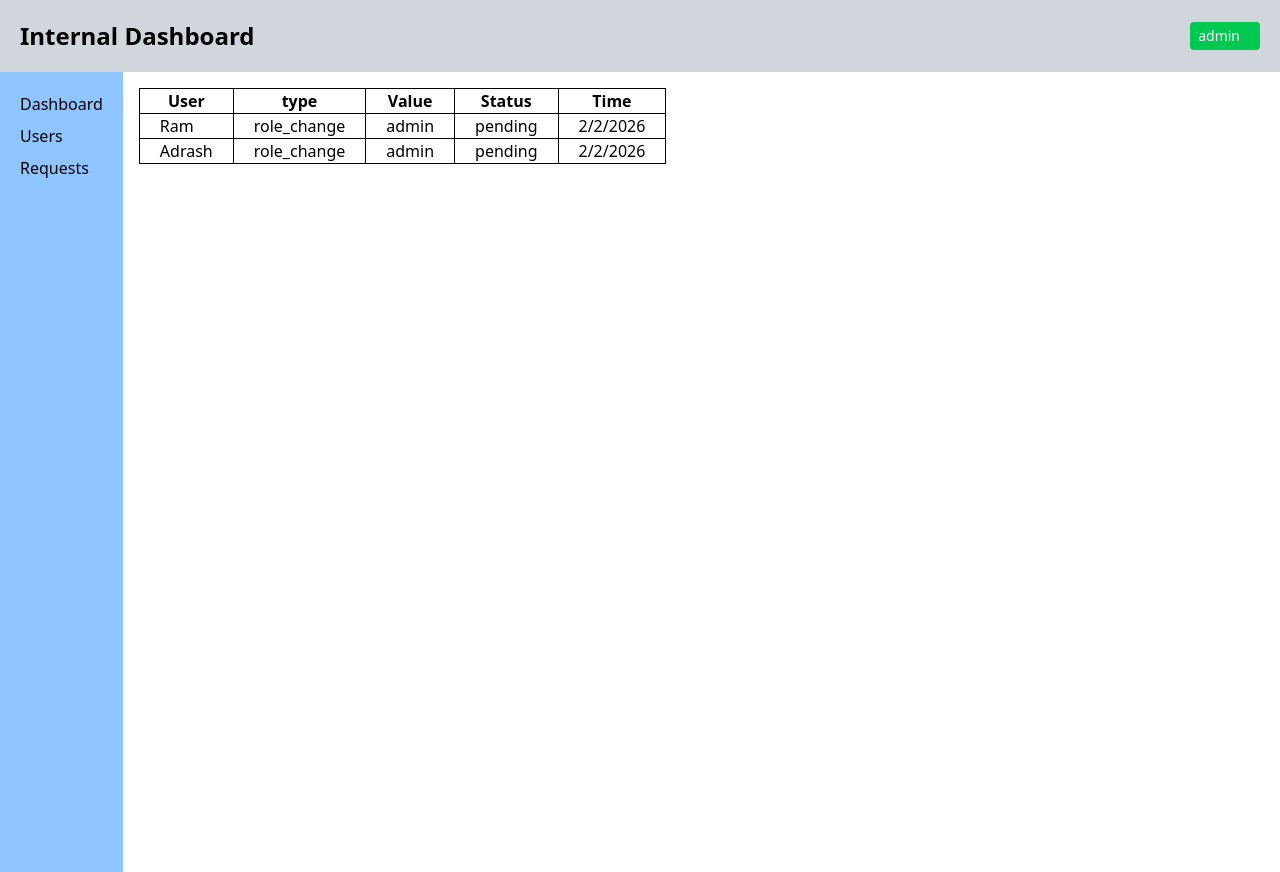
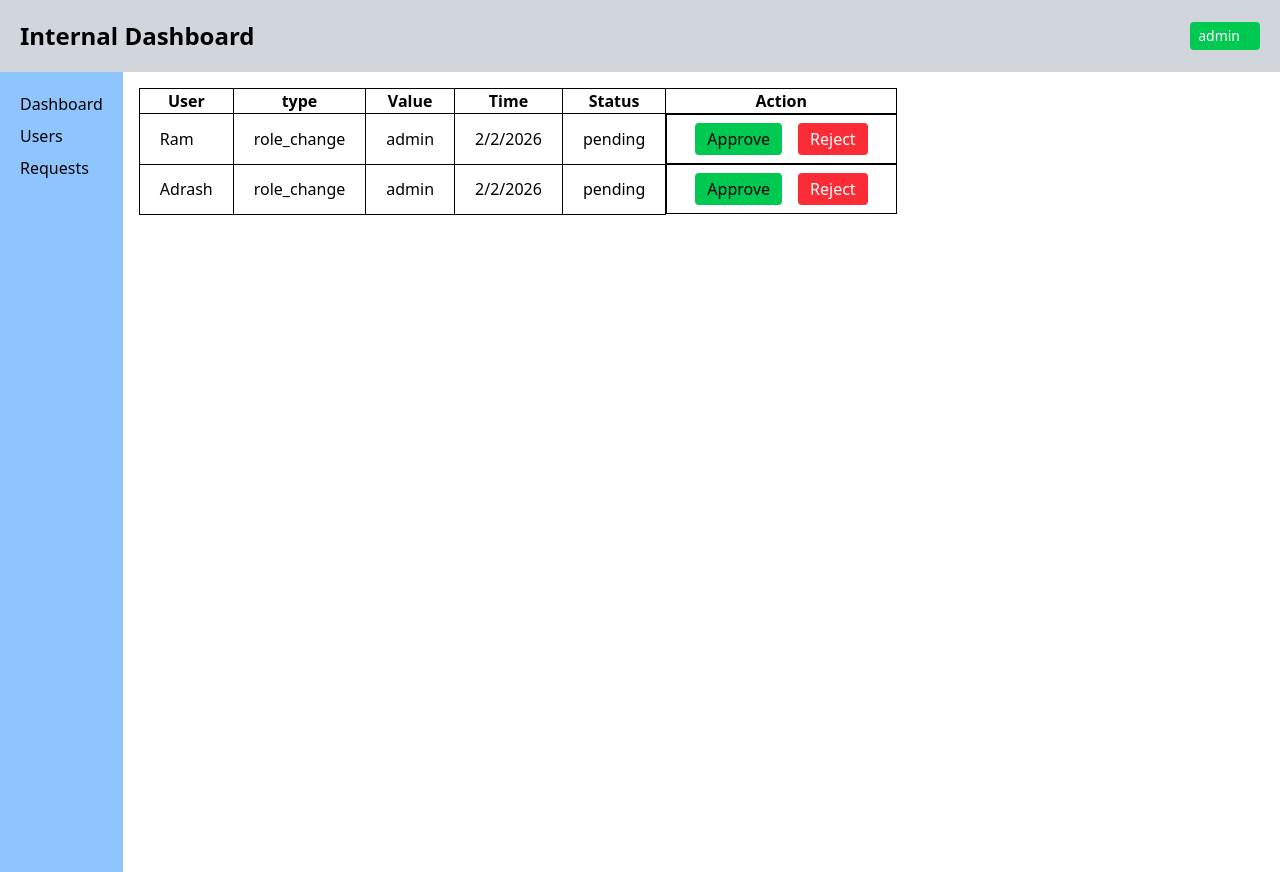
Before and after one commit to itsgauravkumar07/internal-user-management-dashboard, a React (Vite) app: page /dashboard/requests in a window 1280 px wide. Built offline with nearby package versions, Linux system fonts and the light colour scheme.

Commit message:
Now users data update according to the admin request approval

```diff
--- a/src/context/AppProvider.jsx
+++ b/src/context/AppProvider.jsx
@@ -12,7 +12,7 @@ export default function AppProvider({ children }){
         {
             id: crypto.randomUUID(),
             name: "Ram",
-            role: "Admin",
+            role: "Member",
             status: "Active"
         },
         {
--- a/src/pages/Request.jsx
+++ b/src/pages/Request.jsx
@@ -3,8 +3,7 @@ import { useAppContext } from '../context/AppProvider';
 
 export default function Request(){
 
-    const { requests, setRequests, currentRole, users, currentUserId } = useAppContext();
-    const [stat, setStat] = useState("pending");
+    const { requests, setRequests, currentRole, users, currentUserId, setUsers } = useAppContext();
     const [reqType, setReqType] = useState('');
     const [roleChange, setRoleChange] = useState('');
     const [accessReq, setAccessReq] = useState('');
@@ -14,25 +13,63 @@ export default function Request(){
         e.preventDefault();
 
         const requestedValue = reqType === "role_change" ? roleChange : accessReq;
+
         const reqObj = {
             id: crypto.randomUUID(),
             userId: currentUserId,
             type: reqType,
             requestedValue,
-            status: stat,
-            createdAt: Date.now()
+            createdAt: Date.now(),
+            status: "pending",
         }
         setRequests([...requests, reqObj]);
         setRoleChange("");
         setAccessReq("");
         setReqType("");
-
-        alert("Request submitted successfully");
     }
 
     const myRequests = requests.filter(
         (req) => req.userId === currentUserId
     );
+
+    function handleApprove(requestId){
+
+       const request = requests.find(r => r.id === requestId);
+
+       const updatedReq = requests.map(req =>
+        req.id === requestId
+        ? {...req, status: "approved"}
+        : req
+       )
+       setRequests(updatedReq);
+
+       setUsers(prev =>
+        prev.map(user => {
+            if(user.id !== request.userId) return user;
+
+            if(request.type === "role_change"){
+                return {...user, role: request.requestedValue};
+            }
+
+            if(request.type === "access_change"){
+                return {...user, status: request.requestedValue};
+            }
+
+            return user;
+        })
+       )
+
+       setUsers(updatedUser);
+    }
+
+    function handleReject(requestId){
+        const updatedReq = requests.map(req =>
+            req.id === requestId
+            ? {...req, status: "reject"}
+            : req
+        )
+        setRequests(updatedReq);
+    }
 
     return(
         <div>
@@ -46,8 +83,10 @@ export default function Request(){
                                     <th className="border px-5">User</th>
                                     <th className="border px-5">type</th>
                                     <th className="border px-5">Value</th>
+                                    <th className="border px-5">Time</th>
                                     <th className="border px-5">Status</th>
-                                    <th className="border px-5">Time</th>
+                                    <th className="border px-5">Action</th>
+
                                 </tr>
                             </thead>
                             <tbody>
@@ -55,14 +94,21 @@ export default function Request(){
                                 {requests.map(req => {
                                     const user = users.find(u => u.id === req.userId);
                                     return(
-                                         <tr key={req.id}>
+                                        <tr key={req.id}>
                                         <td className="border px-5">
                                             {user ? user.name : "unknown user"}
                                         </td>
                                         <td className="border px-5">{req.type}</td>
                                         <td className="border px-5">{req.requestedValue}</td>
+                                        <td className="border px-5">{new Date(req.createdAt).toLocaleDateString()}</td>
                                         <td className="border px-5">{req.status}</td>
-                                        <td className="border px-5">{new Date(req.createdAt).toLocaleDateString()}</td>
+                                        {req.status === "pending" &&
+                                        <td className='border px-5 flex'>
+                                            <button onClick={() => handleApprove(req.id, req.userId)} className='bg-green-500 px-3 py-1 rounded my-2 mx-2 font-medium hover:bg-green-600'>Approve</button>
+                                            <button onClick={() => handleReject(req.id)} className='bg-red-500 px-3 py-1 rounded my-2 mx-2 font-medium text-white hover:bg-red-600'>Reject</button>
+                                        </td>
+                                        }
+
                                     </tr>
                                     )})}
                             </tbody>
@@ -126,8 +172,8 @@ export default function Request(){
                                     <th className="border px-5">User</th>
                                     <th className="border px-5">type</th>
                                     <th className="border px-5">Value</th>
+                                    <th className="border px-5">Time</th>
                                     <th className="border px-5">Status</th>
-                                    <th className="border px-5">Time</th>
                                 </tr>
                             </thead>
                             <tbody>
@@ -143,8 +189,8 @@ export default function Request(){
                                         </td>
                                         <td className="border px-5">{req.type}</td>
                                         <td className="border px-5">{req.requestedValue}</td>
+                                        <td className="border px-5">{req.createdAt}</td>
                                         <td className="border px-5">{req.status}</td>
-                                        <td className="border px-5">{req.createdAt}</td>
                                     </tr>
                                 )})}
                             </tbody>
```
